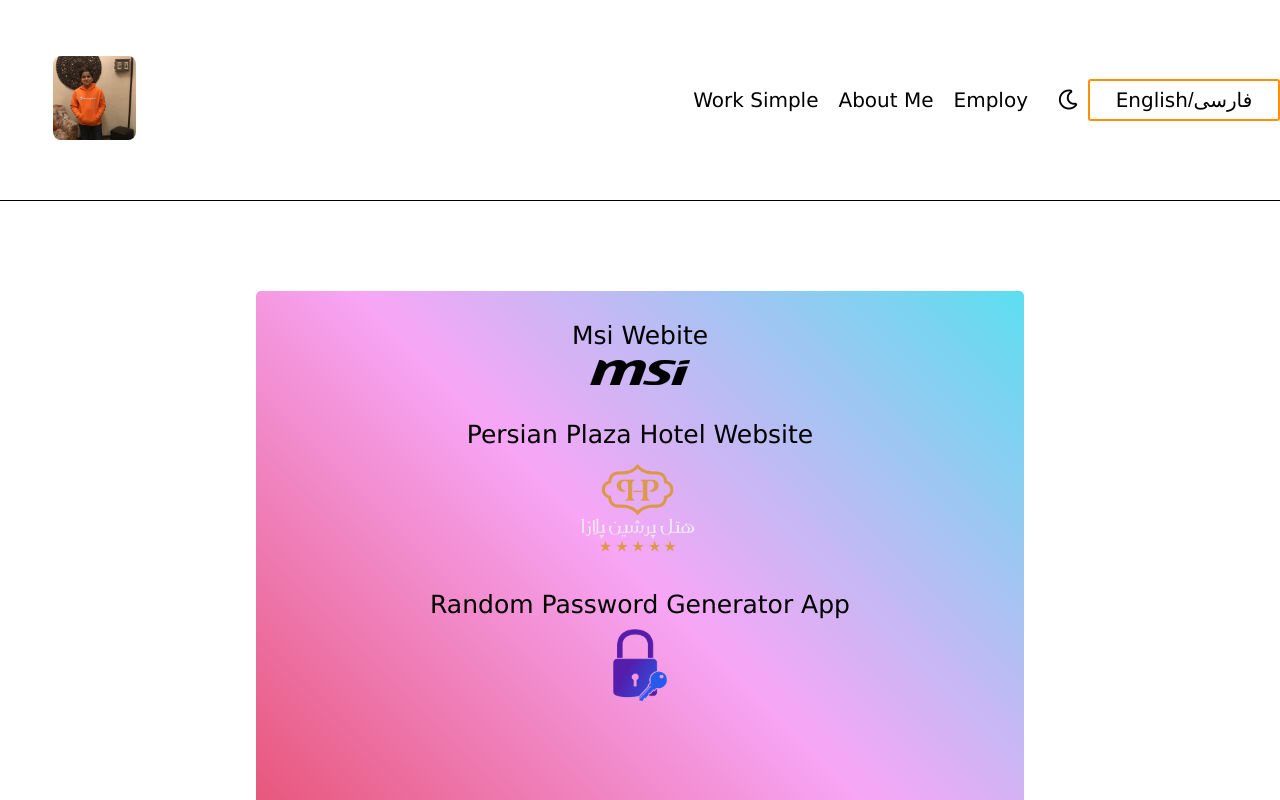
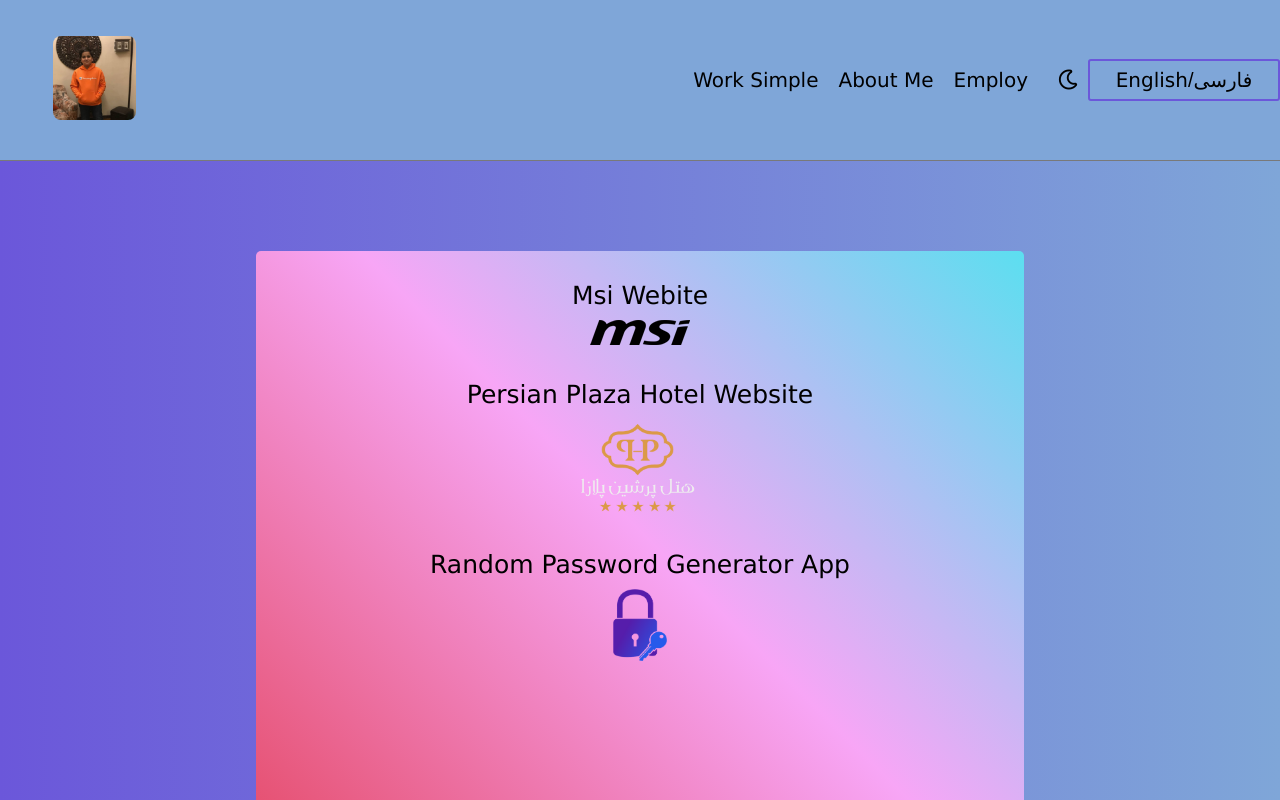
Before and after one commit to sam-siavoshian/Sam-Siavoshian-Web-Site, a plain HTML site: page en/index.html in a window 1280 px wide. Shown: the top 800 px of the page. Drawn offline with nearby package versions, Linux system fonts and the light colour scheme.

Commit message:
Sam-Project

```diff
--- a/en/css/style.css
+++ b/en/css/style.css
@@ -5,8 +5,9 @@
   border: 0;
 }
 body {
-  /* font-family: Arial, -apple-system , Helvetica, sans-serif; */
   font-family: Verdana, Geneva, Tahoma, sans-serif;
+  background: rgb(107,87,218);
+  background: linear-gradient(90deg, rgba(107,87,218,1) 0%, rgba(127,166,216,1) 100%);
 }
 ol,ul {
   list-style: none;
@@ -21,8 +22,9 @@ html{
 /* Make Pc Nav */
 .pc-nav {
   width: 100%;
-  height: 25vh;
-  border-bottom: 1px solid #000;
+  height: 20vh;
+  border-bottom: 1px solid rgb(121, 121, 121);
+  background-color: #7fa6d8;
 }
 .pc-ul {
   height: 100%;
@@ -51,7 +53,7 @@ html{
 .ChangeLang {
   background-color: transparent;
   font-size: 20px;
-  border: 2px solid #FF8E00;
+  border: 2px solid #6b57da;
   border-radius: 3px;
   padding: 7px;
   cursor: pointer;
@@ -68,9 +70,8 @@ html{
   width: 13%;
   border-radius: 8px;
   margin-right: 5%;
-
 }
-.parent {
+.img-parent {
   width: 50%;
 }
 /* Creat Work Simple Section */
--- a/en/index.html
+++ b/en/index.html
@@ -15,8 +15,8 @@
     <div class="header-container">
       <nav class="pc-nav">
         <ul class="pc-ul">
-          <div class="parent">
-            <img src="images/img2.jpg" class="nav-img" alt="nav-img">
+          <div class="img-parent">
+            <img src="images/Sam-logo.jpg" class="nav-img" alt="nav-img">
           </div>
           <li class="pc-li"><a class="pc-a pc-a1" href="#send-user-to-workSimple">Work Simple</a></li>
           <li class="pc-li"><a class="pc-a pc-a2" href="#send-user-to-aboutMe">About Me</a></li>
--- a/fa/css/style.css
+++ b/fa/css/style.css
@@ -7,6 +7,8 @@
 body {
   font-family: Vazir;
   font-weight: 600;
+  background: rgb(107,87,218);
+  background: linear-gradient(90deg, rgba(107,87,218,1) 0%, rgba(127,166,216,1) 100%);
 }
 ol,ul {
   list-style: none;
@@ -21,8 +23,9 @@ html{
 /* Make Pc Nav */
 .pc-nav {
   width: 100%;
-  height: 15vh;
-  background-color: #FFE400;
+  height: 20vh;
+  border-bottom: 1px solid rgb(121, 121, 121);
+  background-color: #7fa6d8;
 }
 .pc-ul {
   height: 100%;
@@ -31,14 +34,14 @@ html{
   align-items: center;
 }
 .pc-li {
-  margin-right: 25px;
+  margin-right: 20px;
   font-size: 20px;
 }
 .pc-a {
   transition: all 0.4s;
 }
 .pc-a:hover {
-  color: #eb8181;
+  color: #555dd6;
 }
 .darkMode {
   background-color: transparent;
@@ -51,12 +54,11 @@ html{
 .ChangeLang {
   background-color: transparent;
   font-size: 20px;
-  border: 2px solid #FF8E00;
+  border: 2px solid #6b57da;
   border-radius: 3px;
-  padding: 5px;
-  float: left;
-  margin-right: 10px;
+  padding: 7px;
   cursor: pointer;
+  width: 15%;
 }
 .Language {
   transition: all 0.3s;
@@ -64,6 +66,14 @@ html{
 }
 .Language:hover {
   color: #eb8181;
+}
+.nav-img {
+  width: 13%;
+  border-radius: 8px;
+  margin-right: 5%;
+}
+.img-parent {
+  width: 50%;
 }
 /* Creat Work Simple Section */
 .workSimple {
```
Also changed, not shown: fa/index.html (+28 -14 lines), en/images/Sam-logo.jpg (renamed from en/images/img2.jpg), fa/images/Sam-logo.jpg (added).
